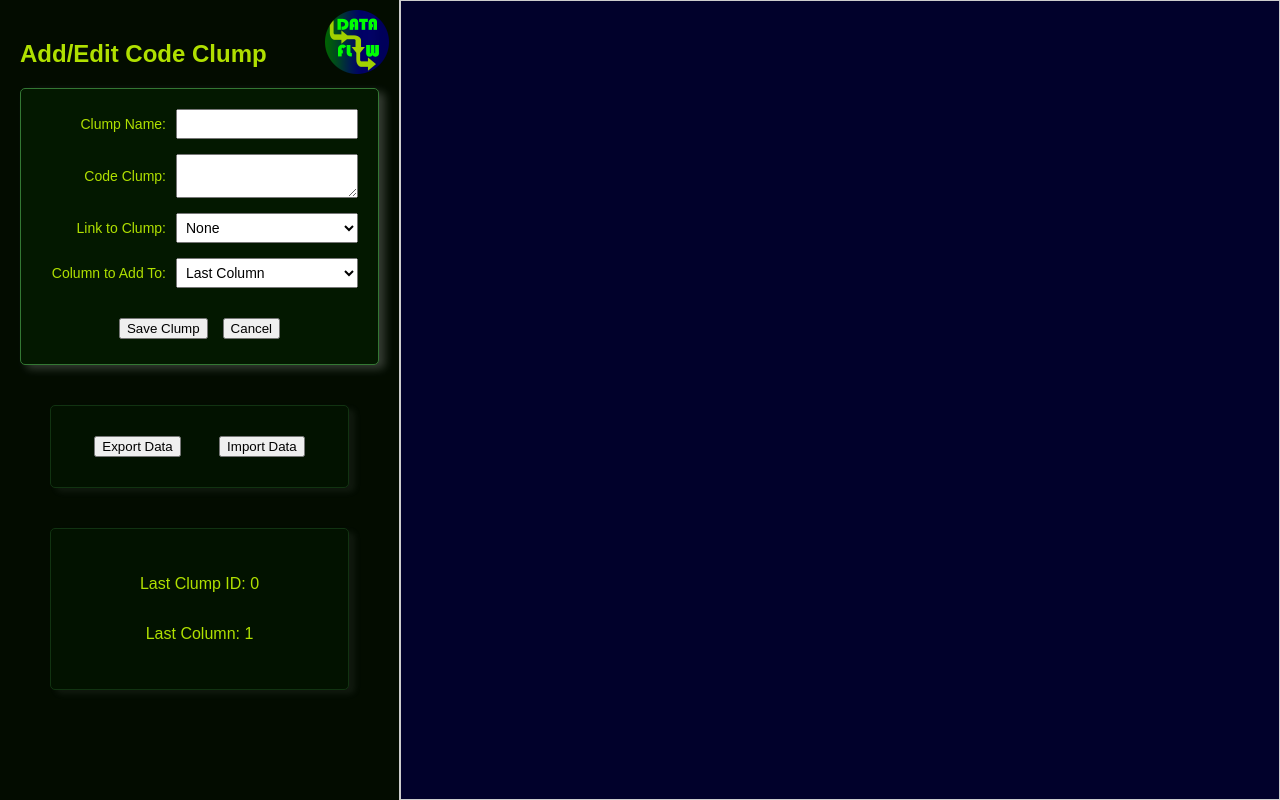
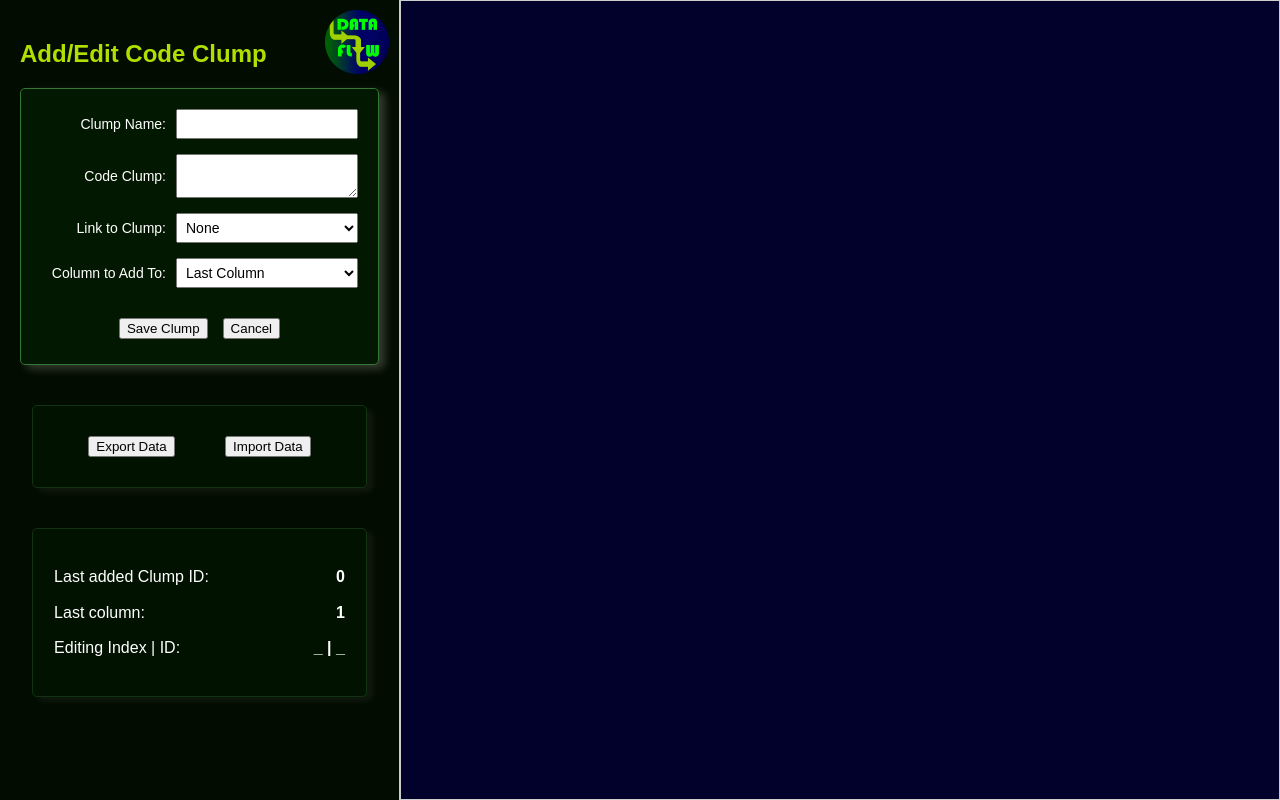
Before and after one commit to KDCinfo/dataflow, a PHP site: page /data_mapping_flow_analysis_tool/index.html in a window 1280 px wide. Run offline with PHP 8.4, Linux system fonts and the light colour scheme.

Commit message:
Added 'editing clump' ID & index to info panel.

```diff
--- a/data_mapping_flow_analysis_tool/dataflow.css
+++ b/data_mapping_flow_analysis_tool/dataflow.css
@@ -168,6 +168,8 @@ body {
   border-radius: 5px;
   margin: 20px auto 40px;
   padding: 30px 5px;
+  color: #fff;
+  max-width: 400px;
 }
 
 /* Clump Form */
@@ -258,7 +260,7 @@ body {
   display: flex;
   align-items: center;
   justify-content: space-evenly;
-  width: 80%;
+  width: 90%;
 }
 
 @media (max-width: 950px) {
@@ -272,3 +274,31 @@ body {
   flex-direction: column;
   margin-bottom: 20px;
 }
+
+.info-panel.info-panel-sub.script-vars p {
+  display: flex;
+  align-items: baseline;
+  gap: 10px;
+  justify-content: space-between;
+  line-height: 1.6;
+  margin: 5px 0;
+  width: 90%;
+}
+
+.label {
+  text-align: left;
+  flex: 1;
+  white-space: normal;
+  /* Allows labels to wrap if necessary */
+}
+
+.value {
+  text-align: right;
+  font-weight: bold;
+  flex-shrink: 0;
+  /* Prevents value from shrinking, keeping it aligned right */
+}
+
+.no-wrap {
+  white-space: nowrap;
+}
--- a/data_mapping_flow_analysis_tool/index.html
+++ b/data_mapping_flow_analysis_tool/index.html
@@ -69,8 +69,20 @@
 
       <!-- Show fields for 'lastAddedLumpID', and 'lastAddedCol' -->
       <div class="info-panel info-panel-sub script-vars">
-        <p>Last Clump ID: <span id="lastAddedClumpIdTag">0</span></p>
-        <p>Last Column: <span id="lastAddedColTag">1</span></p>
+        <p>
+          <span class="label">Last added <span class="no-wrap">Clump ID:</span></span>
+          <span class="value" id="lastAddedClumpIdTag">0</span>
+        </p>
+        <p>
+          <span class="label">Last column:</span>
+          <span class="value" id="lastAddedColTag">1</span>
+        </p>
+        <p>
+          <span class="label">Editing <span class="no-wrap">Index | ID:</span></span>
+          <span class="value">
+            <span id="editingIndexTag">_</span> | <span id="editingIdTag">_</span>
+          </span>
+        </p>
       </div>
     </div>
     <div class="output-container">
@@ -216,6 +228,12 @@
     function updateDataInHtml() {
       document.getElementById('lastAddedClumpIdTag').textContent = lastAddedClumpId.toString();
       document.getElementById('lastAddedColTag').textContent = lastAddedCol.toString();
+      document.getElementById('editingIndexTag').textContent = editingIndex === null
+        ? '_'
+        : editingIndex.toString();
+      document.getElementById('editingIdTag').textContent = editingIndex === null
+        ? '_'
+        : clumps[editingIndex].id.toString();
     }
 
     // Clear the 'clump-node-selected' class from all clump nodes.
@@ -238,6 +256,7 @@
       editingIndex = index;
       updateLinkToDropdownOptions(); // Updates list and toggles disabled.
       updateColumnSelectDropdownOptions(); // Toggles disabled.
+      updateDataInHtml();
       selectClumpNode(event.target);
 
       const clump = clumps[index];
@@ -409,6 +428,8 @@
         editingIndex = null;
         updateLinkToDropdownOptions(); // Updates list and toggles disabled.
         updateColumnSelectDropdownOptions(); // Toggles disabled.
+        updateDataInHtml();
+        clearClumpNodes();
       }
 
       storeClumps();
@@ -435,6 +456,7 @@
       editingIndex = null;
       updateLinkToDropdownOptions(); // Updates list and toggles disabled.
       updateColumnSelectDropdownOptions(); // Toggles disabled.
+      updateDataInHtml();
       // This will clear the 'edit border' from the selected clump node.
       clearClumpNodes();
     };
```
Also changed, not shown: data_mapping_flow_analysis_tool/README.md.
